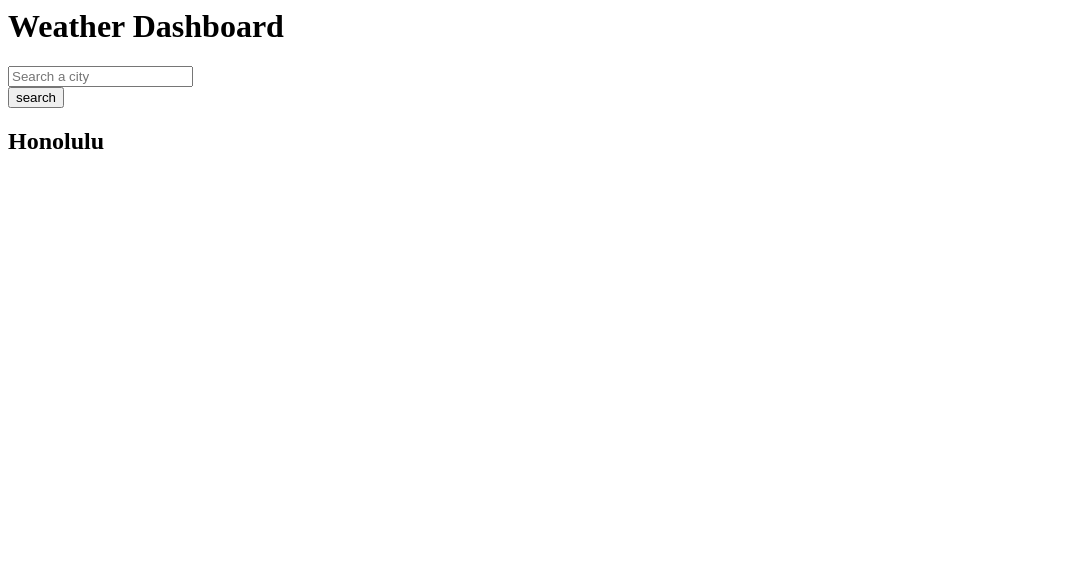
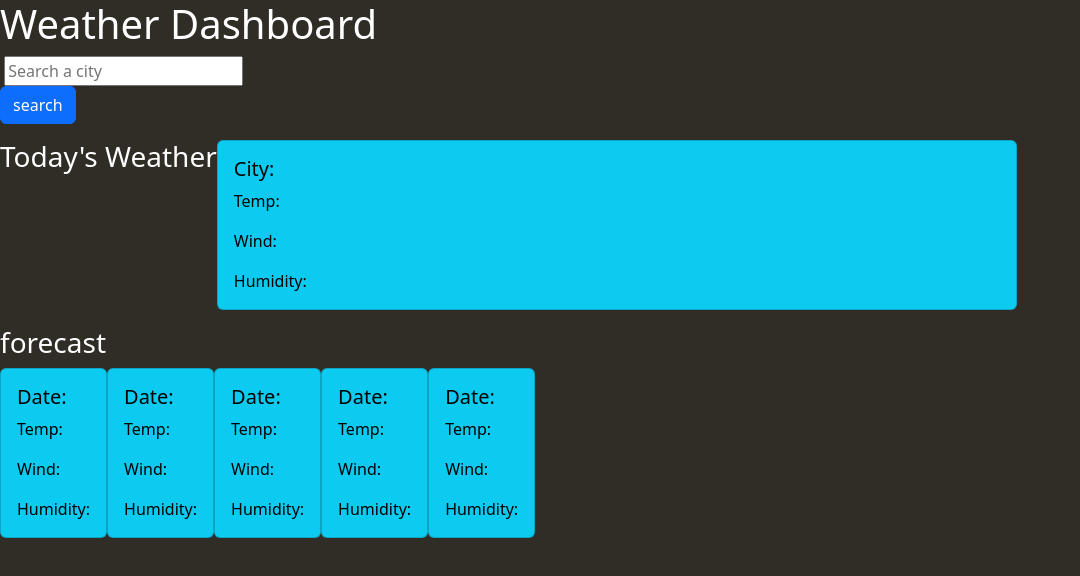
Before and after one commit to jensenjamessaoit/weather-dashboard, a plain HTML site: page index.html in a window 1280 px wide. Shown: the whole page, without its empty margins (0-1080 px from the left). Drawn offline with nearby package versions, Linux system fonts and the light colour scheme.

Commit message:
weather display, css, html updated

```diff
--- a/css/style.css
+++ b/css/style.css
@@ -1,3 +1,20 @@
-main {
+:root {
+    --background-color: rgb(48, 44, 38);
+}
+
+body {
+    color: white;
+    background: var(--background-color);
+}
+
+#forecast {
     display: flex;
 }
+
+#current-weather {
+    display: flex;
+}
+
+#tw {
+    width: 50rem;
+}
--- a/index.html
+++ b/index.html
@@ -5,6 +5,8 @@
         <meta charset="UTF-8">
         <meta name="viewport" content="width=device-width, initial-scale=1.0">
         <title>Weather Dashboard</title>
+        <link href="https://cdn.jsdelivr.net/npm/bootstrap@5.3.2/dist/css/bootstrap.min.css" rel="stylesheet" integrity="sha384-T3c6CoIi6uLrA9TneNEoa7RxnatzjcDSCmG1MXxSR1GAsXEV/Dwwykc2MPK8M2HN" crossorigin="anonymous">
+        <link rel="stylesheet" href="./css/style.css">
     </head>
 <body>
     <header>
@@ -20,7 +22,7 @@
                     <input type="text" placeholder="Search a city" id="search-input">
                 </div>
                 <div>
-                    <button type="submit" id="search-submit">search</button>
+                    <button type="submit" class="btn btn-primary">search</button>
                 </div>
             </form>
         </div>
@@ -28,7 +30,67 @@
 
         </div>
         <div>
-            <h2 id="current-city">Honolulu</h2>
+            <div id="current-weather">
+                <h3>Today's Weather</h3>
+                <div class="card text-bg-info mb-3" style="max-width: 50rem;">
+                    <div class="card-body" id="tw">
+                      <h5 class="card-title">City: <span></span> <img src=""></h5>
+                      <p class="card-text temp">Temp: <span></span></p>
+                      <p class="card-text wind">Wind: <span></span></p>
+                      <p class="card-text humidity">Humidity: <span></span></p>
+                    </div>
+                </div>
+            </div>
+        </div>
+        <div>
+            <h3>forecast</h3>
+            <div id="forecast">
+                <div class="card text-bg-info mb-3" style="max-width: 18rem;">
+                    <div class="card-body" id="f1">
+                      <h5 class="card-title date">Date: <span></span> <img src=""></h5>
+                      <div></div>
+                      <p class="card-text temp">Temp: <span></span></p>
+                      <p class="card-text wind">Wind: <span></span></p>
+                      <p class="card-text humidity">Humidity: <span></span></p>
+                    </div>
+                </div>
+                <div class="card text-bg-info mb-3" style="max-width: 18rem;">
+                    <div class="card-body" id="f2">
+                      <h5 class="card-title date">Date: <span></span> <img src=""></h5>
+                      <div></div>
+                      <p class="card-text temp">Temp: <span></span></p>
+                      <p class="card-text wind">Wind:  <span></span></p>
+                      <p class="card-text humidity">Humidity: <span></span></p>
+                    </div>
+                </div>
+                <div class="card text-bg-info mb-3" style="max-width: 18rem;">
+                    <div class="card-body" id="f3">
+                      <h5 class="card-title date">Date: <span></span> <img src=""></h5>
+                      <div></div>
+                      <p class="card-text temp">Temp: <span></span></p>
+                      <p class="card-text wind">Wind: <span></span></p>
+                      <p class="card-text humidity">Humidity: <span></span></p>
+                    </div>
+                </div>
+                <div class="card text-bg-info mb-3" style="max-width: 18rem;">
+                    <div class="card-body" id="f4">
+                      <h5 class="card-title date">Date: <span></span> <img src=""></h5>
+                      <div></div>
+                      <p class="card-text temp">Temp: <span></span></p>
+                      <p class="card-text wind">Wind: <span></span></p>
+                      <p class="card-text humidity">Humidity: <span></span></p>
+                    </div>
+                </div>
+                <div class="card text-bg-info mb-3" style="max-width: 18rem;">
+                    <div class="card-body" id="f5">
+                      <h5 class="card-title date">Date: <span></span> <img src=""></h5>
+                      <div></div>
+                      <p class="card-text temp">Temp: <span></span></p>
+                      <p class="card-text wind">Wind: <span></span></p>
+                      <p class="card-text humidity">Humidity: <span></span></p>
+                    </div>
+                </div>
+            </div>
         </div>
     </main>
     <footer>
--- a/js/script.js
+++ b/js/script.js
@@ -1,13 +1,12 @@
-const weatherKey = '9e2cf0adc814e249e7716e4caf6c4dab';
-
+const apiKey = '9e2cf0adc814e249e7716e4caf6c4dab';
 
 const searchHandler = async (event) => {
     event.preventDefault();
-    console.log('hit searchHandlers');
     // get city they want to search for
     const searchCity = document.querySelector('#search-input').value.trim();
 
     localstorageHandler(searchCity);
+
     // fetch
     fetchWeather(searchCity);
 };
@@ -15,7 +14,7 @@ const searchHandler = async (event) => {
 // data fetcher
 const fetchWeather = async (city) => {
     // get latitude and longitude
-    await fetch(`http://api.openweathermap.org/geo/1.0/direct?q=${city}&limit=1&appid=${weatherKey}`)
+    await fetch(`http://api.openweathermap.org/geo/1.0/direct?q=${city}&limit=1&appid=${apiKey}`)
     .then((response) => {
         return response.json();
     })
@@ -26,15 +25,50 @@ const fetchWeather = async (city) => {
         let lon = data[0].lon;
 
         // fetch 5 day weather
-        await fetch(`https:api.openweathermap.org/data/2.5/forecast?lat=${lat}&lon=${lon}&appid=${weatherKey}`)
+        await fetch(`https:api.openweathermap.org/data/2.5/forecast?lat=${lat}&lon=${lon}&units=imperial&appid=${apiKey}`)
         .then((response) => {
             return response.json();
         })
         .then(async (data) =>{
-            console.log(data);
+            displayWeather(data);
         });
     })
+
 }
+
+const displayWeather = (weatherData) => {
+    console.log(weatherData);
+
+    // current weather
+    const twCity = document.querySelector('#tw').children[0].children[0];
+    const twIcon = document.querySelector('#tw').children[0].children[1];
+    const twTemp = document.querySelector('#tw').children[1].children[0];
+    const twWind = document.querySelector('#tw').children[2].children[0];
+    const twHumidity = document.querySelector('#tw').children[3].children[0];
+
+    const currentWeather = weatherData.list[0];
+    console.log(currentWeather);
+
+    twCity.textContent = weatherData.city.name;
+    twIcon.src = `https://openweathermap.org/img/wn/${currentWeather.weather[0].icon}@2x.png`
+    twTemp.textContent = currentWeather.main.temp;
+    twWind.textContent = currentWeather.wind.speed;
+    twHumidity.textContent = currentWeather.main.humidity;
+
+    // forecast 1
+    const f1Date = document.querySelector('#f1').children[0].children[0];
+    const f1Icon = document.querySelector('#f1').children[0].children[1];
+    const f1Temp = document.querySelector('#f1').children[1].children[0];
+    const f1Wind = document.querySelector('#f1').children[2].children[0];
+    const f1Humidity = document.querySelector('#f1').children[3].children[0];
+
+    const f1Weather = weatherData.list[8];
+    console.log(f1Weather);
+
+    f1Date.textContent = f1Weather.dt_txt.split(" ")[0];
+
+}
+
 
 // local storage
 const localstorageHandler = (data) => {
```
